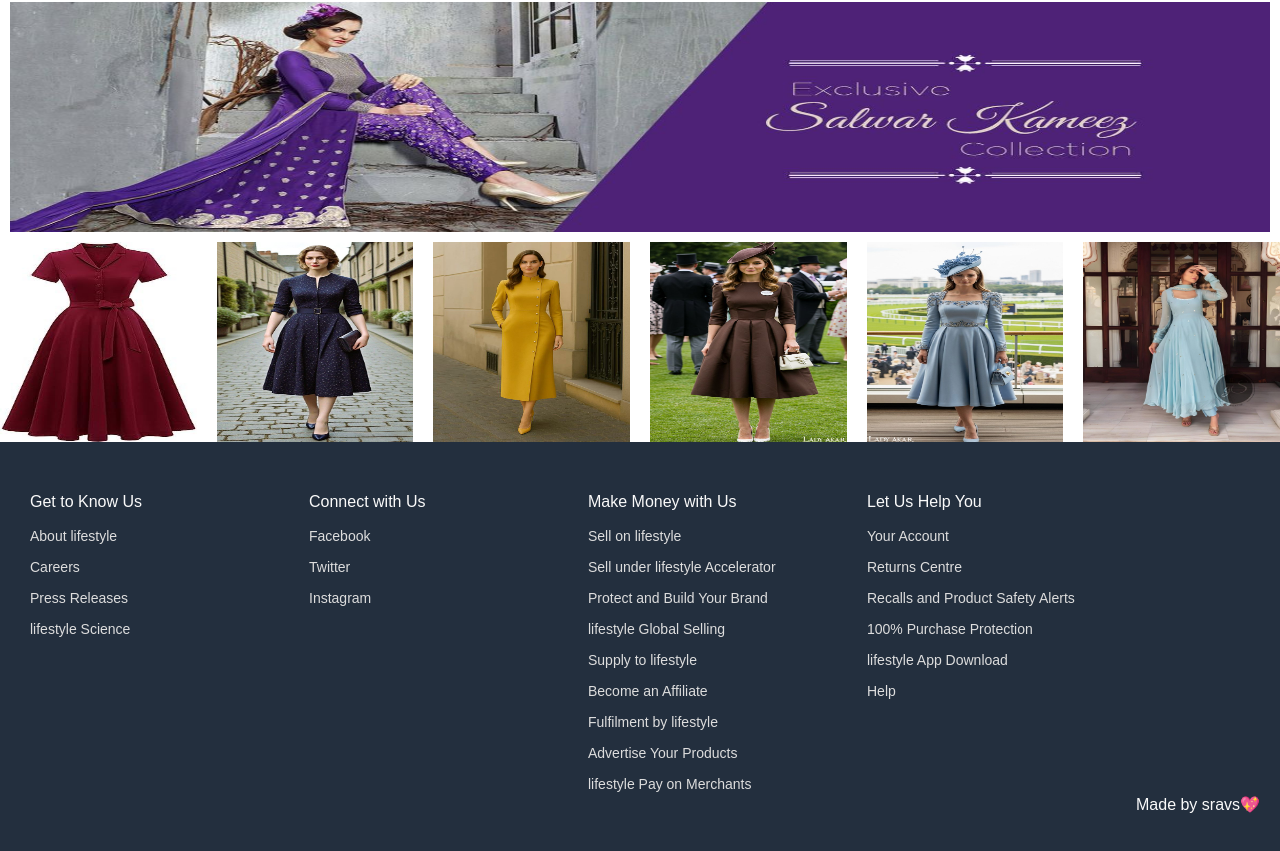
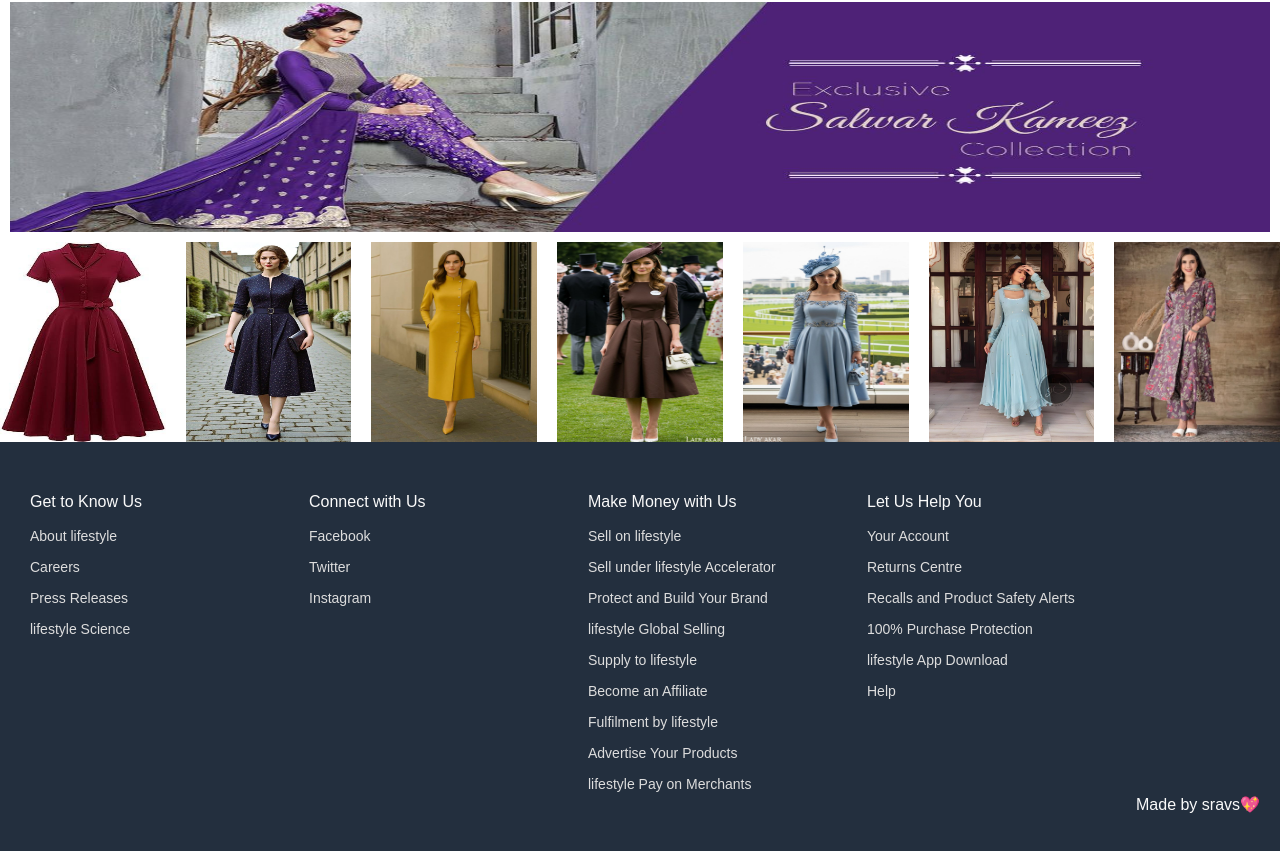
Before and after one commit to Polimerasravani22/React_lifestyle, a React (Create React App) app: page / in a window 1280 px wide. Shown: the part 979-1830 px from the top of the page. Built offline with nearby package versions, Linux system fonts and the light colour scheme.

Commit message:
Update WomenFashion.jsx

```diff
--- a/src/shoppingfolder/component/WomenFashion.jsx
+++ b/src/shoppingfolder/component/WomenFashion.jsx
@@ -1,7 +1,7 @@
 import React from 'react'
 
 const WomenFashion = (props) => {
-  const {title,image1,image2,image3,image4,image5,image6} = props.ladiesFashion;
+  const {title,image1,image2,image3,image4,image5,image6,image7} = props.ladiesFashion;
   return (
      <div className='collectionSection'>
       <h2>{title}</h2>
@@ -15,6 +15,7 @@ const WomenFashion = (props) => {
         <img src={image4} alt={title}/>
         <img src={image5} alt={title}/>
         <img src={image6} alt={title}/>
+   <img src={image7} alt={title}/>
       </div>
       </div>
        )
```
